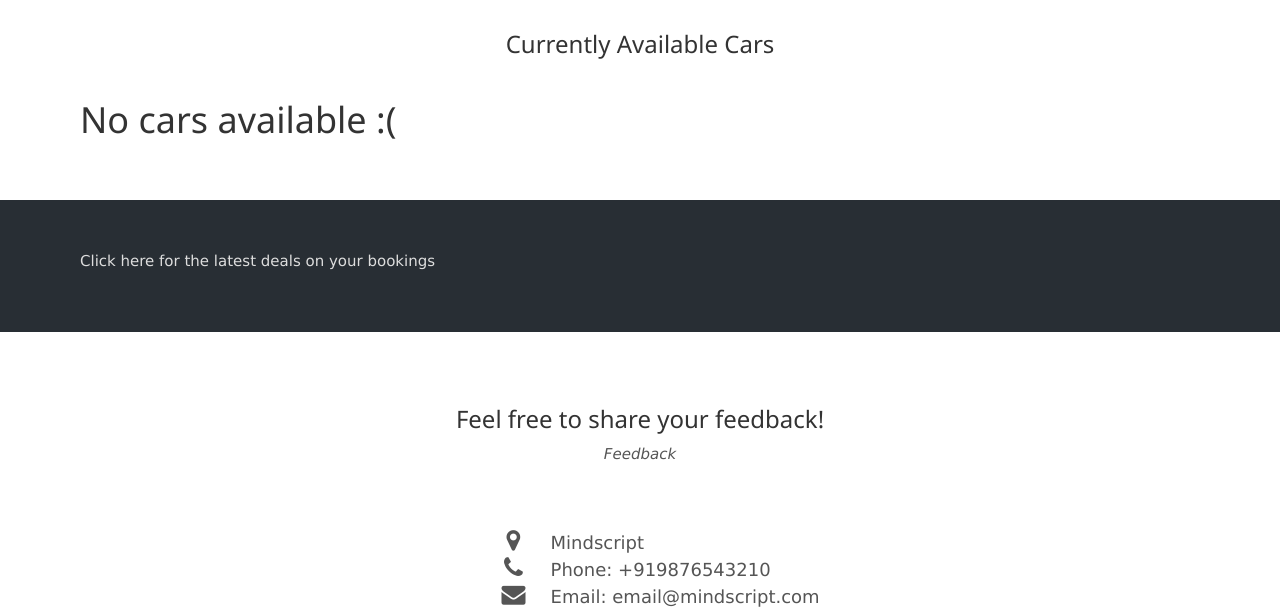
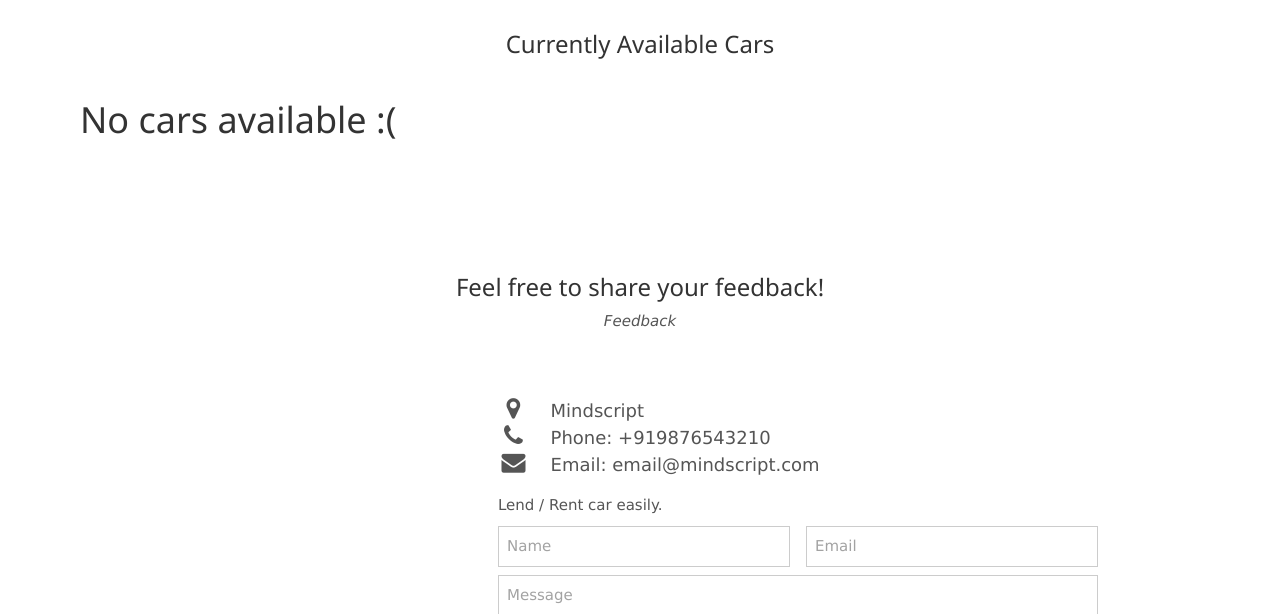
Before and after one commit to krishd46/Car-Rental-LAMP-Stack, a PHP site: page / in a window 1280 px wide. Shown: the part 158-772 px from the top of the page. Run offline with PHP 8.4, Linux system fonts and the light colour scheme; data that the repository does not hold is empty; some libraries are stand-ins or nearby versions.

Commit message:
Removed div before feedback in index page

```diff
--- a/index.php
+++ b/index.php
@@ -188,11 +188,6 @@ $conn = Connect();
     </div>
 </div>
 
-<div style="position:relative;">
-    <div style="color:#ddd;background-color:#282E34;text-align:center;padding:50px 80px;text-align: justify;">
-        <p>Click here for the latest deals on your bookings</p>
-    </div>
-</div>
 <!-- Container (Contact Section) -->
 <div class="w3-content w3-container w3-padding-64" id="contact">
 
```
